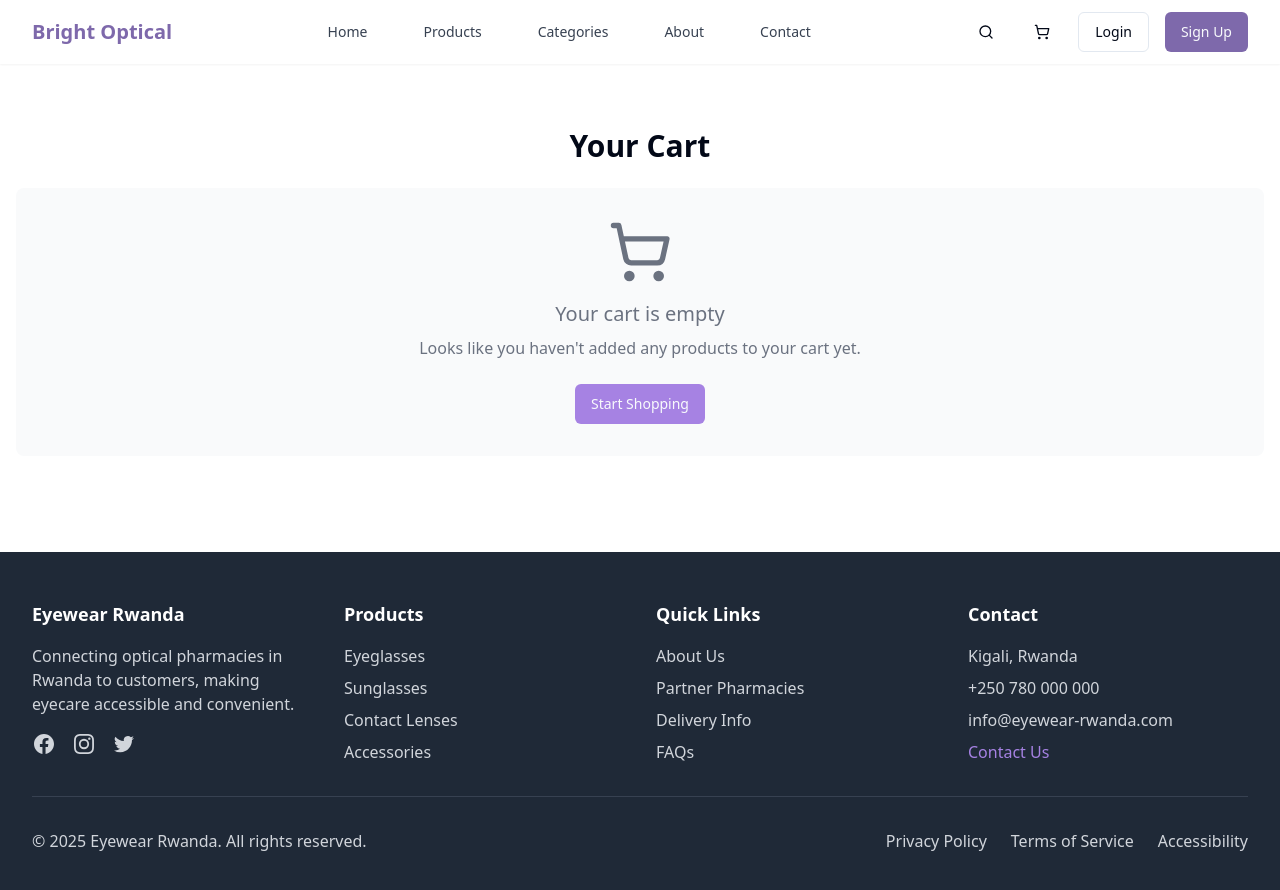
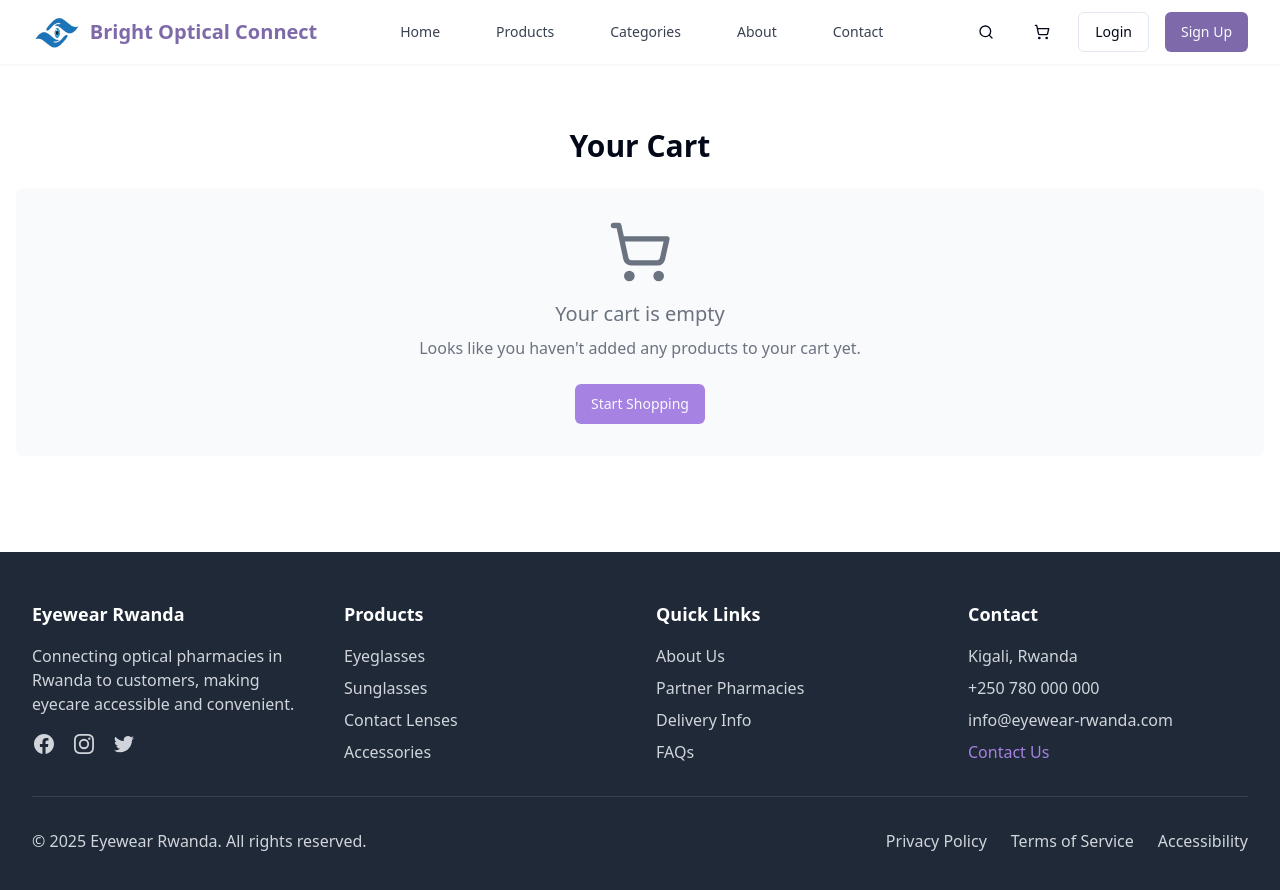
Before and after one commit to mclaire12/bright-optical, a React (Vite) app: page /cart in a window 1280 px wide. Shown: the top 890 px of the page. Built offline with nearby package versions, Linux system fonts and the light colour scheme.

Commit message:
Refactor: Update project name, logo, and admin behavior
- Changed project name to "Bright Optical Connect".
- Updated the logo to the Bright Optical logo.
- Removed "My Account" from the navbar when an admin is signed in.
- Attempted to activate all non-activated functionalities.

```diff
--- a/index.html
+++ b/index.html
@@ -1,14 +1,15 @@
+
 <!DOCTYPE html>
 <html lang="en">
   <head>
     <meta charset="UTF-8" />
     <meta name="viewport" content="width=device-width, initial-scale=1.0" />
-    <title>eyewear-rwanda-connect</title>
-    <meta name="description" content="Lovable Generated Project" />
-    <meta name="author" content="Lovable" />
+    <title>Bright Optical Connect</title>
+    <meta name="description" content="Bright Optical Connect - Your Digital Eyewear Solution" />
+    <meta name="author" content="Bright Optical" />
 
-    <meta property="og:title" content="eyewear-rwanda-connect" />
-    <meta property="og:description" content="Lovable Generated Project" />
+    <meta property="og:title" content="Bright Optical Connect" />
+    <meta property="og:description" content="Bright Optical Connect - Your Digital Eyewear Solution" />
     <meta property="og:type" content="website" />
     <meta property="og:image" content="https://lovable.dev/opengraph-image-p98pqg.png" />
 
--- a/src/components/layout/Navbar.tsx
+++ b/src/components/layout/Navbar.tsx
@@ -32,7 +32,8 @@ const Navbar = () => {
         <div className="flex justify-between h-16">
           <div className="flex items-center">
             <Link to="/" className="flex-shrink-0 flex items-center">
-              <span className="text-xl font-bold text-[#7E69AB]">Bright Optical</span>
+              <img src="/lovable-uploads/b71c5eb7-8ecf-4f9a-9b2a-6fdbc66e4dd0.png" alt="Bright Optical Logo" className="h-8 w-auto mr-2" />
+              <span className="text-xl font-bold text-[#7E69AB]">Bright Optical Connect</span>
             </Link>
           </div>
 
@@ -70,12 +71,14 @@ const Navbar = () => {
 
             {user ? (
               <>
+                {!isAdmin && (
                   <Button variant="outline" asChild>
                     <Link to="/dashboard">
                       <User className="h-4 w-4 mr-2" />
                       My Account
                     </Link>
                   </Button>
+                )}
                 {isAdmin && (
                   <Button variant="ghost" asChild>
                     <Link to="/admin">Admin</Link>
@@ -161,9 +164,11 @@ const Navbar = () => {
             </Link>
             {user ? (
               <>
+                {!isAdmin && (
                   <Link to="/dashboard" className="text-gray-700 hover:text-[#7E69AB] block px-3 py-2 rounded-md text-base font-medium">
                     My Account
                   </Link>
+                )}
                 {isAdmin && (
                   <Link to="/admin" className="text-gray-700 hover:text-[#7E69AB] block px-3 py-2 rounded-md text-base font-medium">
                     Admin Portal
```
Also changed, not shown: public/lovable-uploads/b71c5eb7-8ecf-4f9a-9b2a-6fdbc66e4dd0.png (added). Lines whose indentation alone changed are shown as unchanged.
